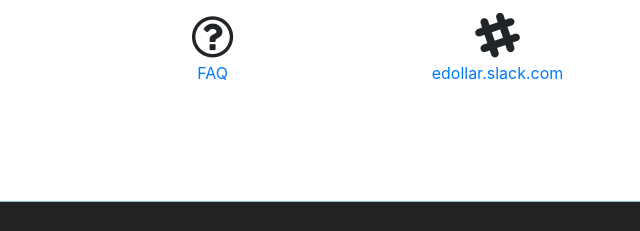
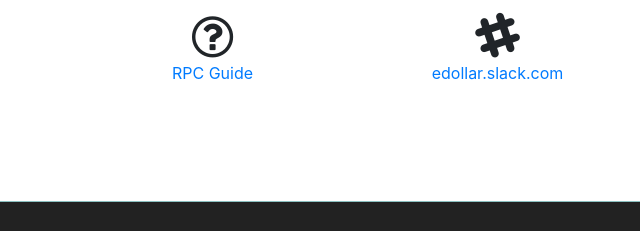
Before and after one commit to edollar-project/edollar-homepage, a website with bundled scripts: page index.html in a window 1280 px wide. Shown: the part 2050-2281 px from the top of the page, 0-640 px from the left. Built offline with nearby package versions, Linux system fonts and the light colour scheme.

Commit message:
Update index.html

```diff
--- a/index.html
+++ b/index.html
@@ -189,7 +189,7 @@
           <div class="col-lg-3 mr-auto text-center">
             <i class="fa fa-question-circle-o fa-3x"></i>
             <p>
-              <a target="_blank" href="https://edollar.cash/faq.html">FAQ</a>
+              <a target="_blank" href="https://edollar.cash/rpc_guide.html">RPC Guide</a>
             </p>
           </div>
           <div class="col-lg-3 ml-auto text-center">
```
